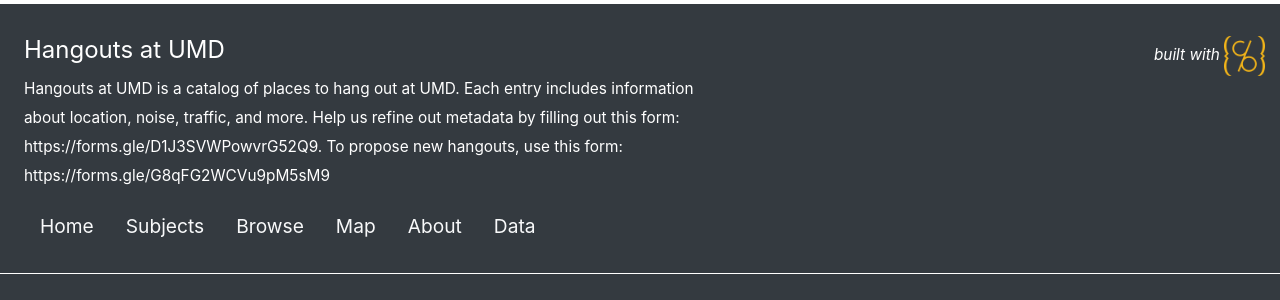
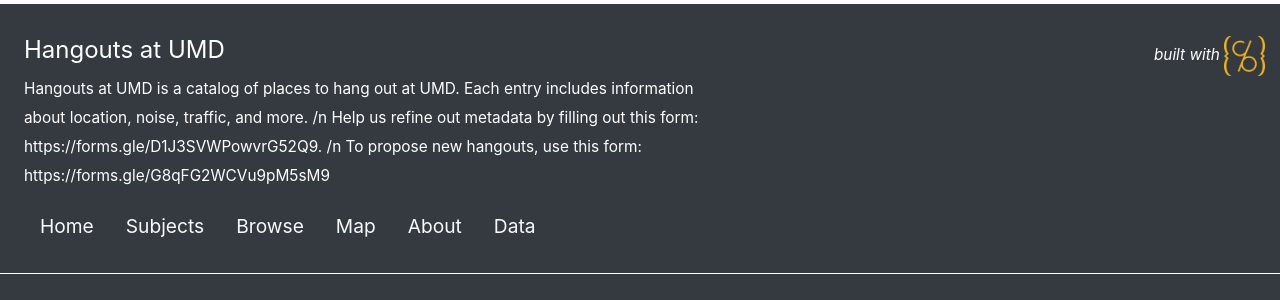
Before and after one commit to Bodarnn/hum, a Jekyll site: the page built from pages/timeline.md, in a window 1280 px wide. Shown: the part 553-853 px from the top of the page. Built offline with Jekyll 4.4.1, drawn with Linux system fonts in a browser that asks for light colours.

```diff
--- a/_config.yml
+++ b/_config.yml
@@ -25,7 +25,7 @@ title: Hangouts at UMD
 tagline: Find the best place for you
 # description appears in meta tags and other locations
 # this description might appear in search result lists, keep around 160 characters max
-description: "Hangouts at UMD is a catalog of places to hang out at UMD. Each entry includes information about location, noise, traffic, and more. Help us refine out metadata by filling out this form: https://forms.gle/D1J3SVWPowvrG52Q9. To propose new hangouts, use this form: https://forms.gle/G8qFG2WCVu9pM5sM9"
+description: "Hangouts at UMD is a catalog of places to hang out at UMD. Each entry includes information about location, noise, traffic, and more. /n Help us refine out metadata by filling out this form: https://forms.gle/D1J3SVWPowvrG52Q9. /n To propose new hangouts, use this form: https://forms.gle/G8qFG2WCVu9pM5sM9"
 # creator of the digital collection, to appear in meta tags; we typically use our GitHub usernames but feel free to just use your name
 author: Bodarnn
 
```
